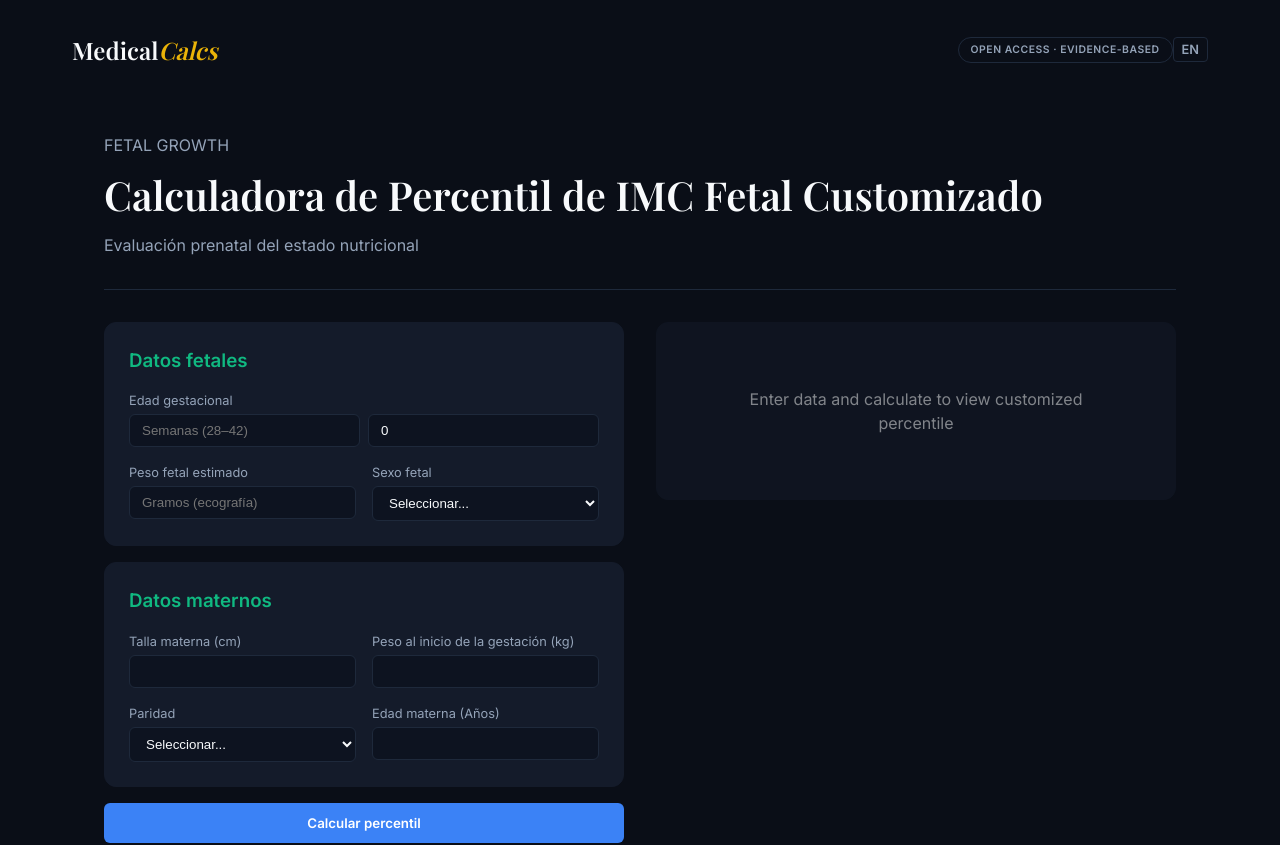
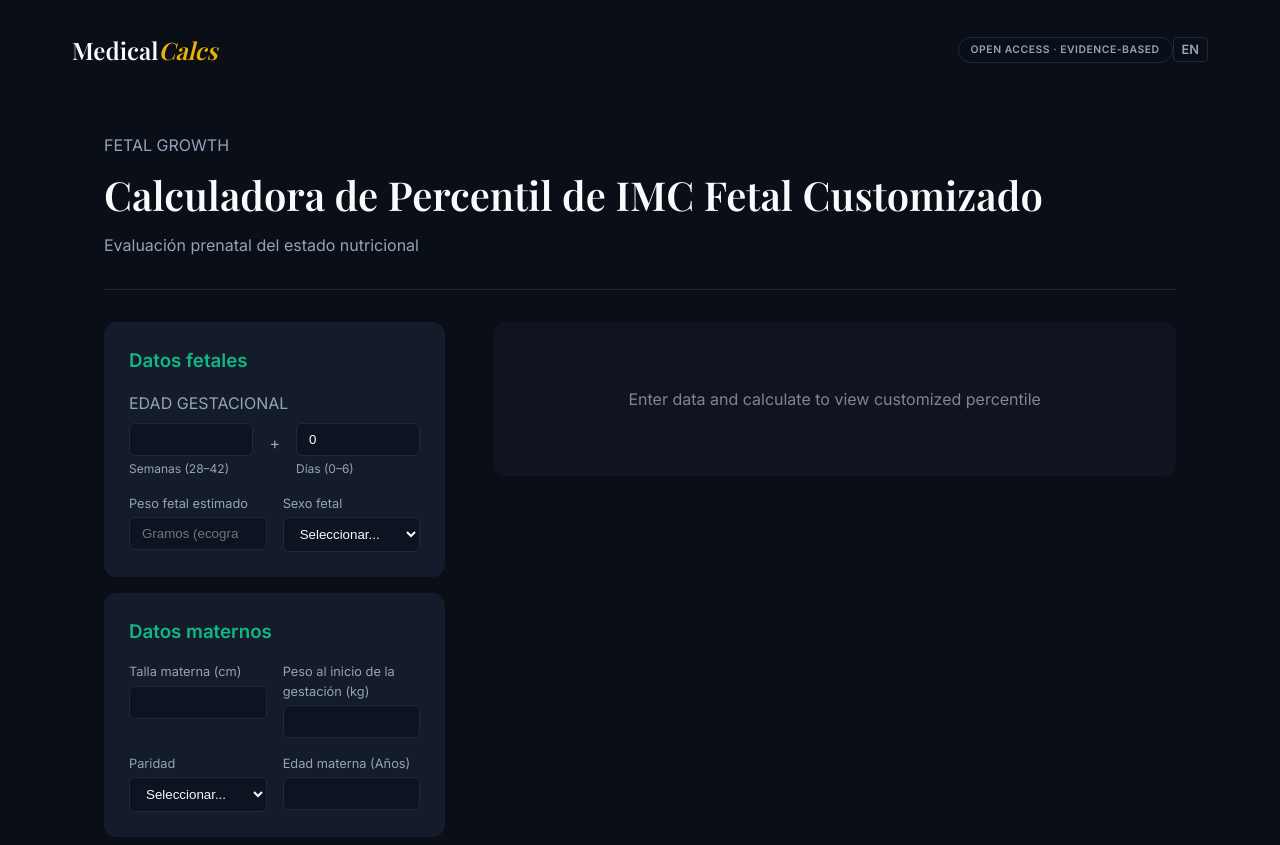
Before and after one commit to ginejuan/MedicalCalcs, a React (Vite) app: page /fetal-bmi in a window 1280 px wide. Shown: the top 845 px of the page. Built offline with nearby package versions, Linux system fonts and the light colour scheme; a web font is replaced by a local one.

Commit message:
style: adjust layout proportions, fix Weeks/Days input UI, and make chart background white

```diff
--- a/src/components/ui/PercentileChart.tsx
+++ b/src/components/ui/PercentileChart.tsx
@@ -23,6 +23,18 @@ ChartJS.register(
   Legend,
   Filler
 );
+
+const whiteBackgroundPlugin = {
+  id: 'customCanvasBackgroundColor',
+  beforeDraw: (chart: any, args: any, options: any) => {
+    const {ctx} = chart;
+    ctx.save();
+    ctx.globalCompositeOperation = 'destination-over';
+    ctx.fillStyle = options.color || '#white';
+    ctx.fillRect(0, 0, chart.width, chart.height);
+    ctx.restore();
+  }
+};
 
 interface PercentileChartProps {
   gaValues: number[];
@@ -134,6 +146,9 @@ export const PercentileChart: React.FC<PercentileChartProps> = ({
           label: (ctx: any) => (ctx.raw === null ? undefined : `${ctx.dataset.label}: ${ctx.raw}`),
         },
       },
+      customCanvasBackgroundColor: {
+        color: 'white',
+      }
     },
     scales: {
       x: {
@@ -150,8 +165,8 @@ export const PercentileChart: React.FC<PercentileChartProps> = ({
   };
 
   return (
-    <div style={{ position: 'relative', width: '100%', height: '400px' }}>
-      <Line ref={chartRef} id="percentile-chart-canvas" data={data} options={options} />
+    <div style={{ position: 'relative', width: '100%', height: '350px' }}>
+      <Line ref={chartRef} id="percentile-chart-canvas" data={data} options={options} plugins={[whiteBackgroundPlugin]} />
     </div>
   );
 };
--- a/src/pages/FetalBmiCalculator.tsx
+++ b/src/pages/FetalBmiCalculator.tsx
@@ -101,7 +101,7 @@ export const FetalBmiCalculator: React.FC = () => {
         </Typography>
       </div>
 
-      <div style={{ display: 'grid', gridTemplateColumns: 'minmax(300px, 1fr) minmax(300px, 1fr)', gap: 'var(--space-xl)', alignItems: 'start' }}>
+      <div style={{ display: 'grid', gridTemplateColumns: 'minmax(300px, 1fr) 2fr', gap: 'var(--space-2xl)', alignItems: 'start' }}>
 
         {/* INPUTS COLUMN */}
         <div style={{ display: 'flex', flexDirection: 'column', gap: 'var(--space-md)' }}>
@@ -111,10 +111,17 @@ export const FetalBmiCalculator: React.FC = () => {
 
             <div style={{ display: 'grid', gridTemplateColumns: '1fr 1fr', gap: 'var(--space-md)' }}>
               <div style={{ gridColumn: '1 / -1' }}>
-                <label style={{ display: 'block', fontSize: '0.8rem', color: 'var(--color-text-secondary)', marginBottom: '4px' }}>{t('lbl_ga')}</label>
-                <div style={{ display: 'flex', gap: 'var(--space-sm)' }}>
-                  <input type="number" placeholder={t('unit_weeks_28')} value={weeks} onChange={e => setWeeks(e.target.value === '' ? '' : Number(e.target.value))} style={inputStyle} />
-                  <input type="number" placeholder={t('unit_days')} value={days} onChange={e => setDays(e.target.value === '' ? '' : Number(e.target.value))} style={inputStyle} />
+                <Typography variant="caption" style={{ display: 'block', color: 'var(--color-text-secondary)', marginBottom: '8px', textTransform: 'uppercase' }}>{t('lbl_ga')}</Typography>
+                <div style={{ display: 'flex', gap: 'var(--space-md)' }}>
+                  <div style={{ flex: 1 }}>
+                    <input type="number" value={weeks} onChange={e => setWeeks(e.target.value === '' ? '' : Number(e.target.value))} style={inputStyle} />
+                    <span style={{ display: 'block', fontSize: '0.75rem', color: 'var(--color-text-secondary)', marginTop: '4px' }}>{t('unit_weeks_28')}</span>
+                  </div>
+                  <div style={{ display: 'flex', alignItems: 'center', color: 'var(--color-text-secondary)', marginTop: '-15px' }}>+</div>
+                  <div style={{ flex: 1 }}>
+                    <input type="number" value={days} onChange={e => setDays(e.target.value === '' ? '' : Number(e.target.value))} style={inputStyle} />
+                    <span style={{ display: 'block', fontSize: '0.75rem', color: 'var(--color-text-secondary)', marginTop: '4px' }}>{t('unit_days')}</span>
+                  </div>
                 </div>
               </div>
 
--- a/src/pages/FetalWeightCalculator.tsx
+++ b/src/pages/FetalWeightCalculator.tsx
@@ -100,7 +100,7 @@ export const FetalWeightCalculator: React.FC = () => {
         </Typography>
       </div>
 
-      <div style={{ display: 'grid', gridTemplateColumns: 'minmax(300px, 1fr) minmax(300px, 1fr)', gap: 'var(--space-xl)', alignItems: 'start' }}>
+      <div style={{ display: 'grid', gridTemplateColumns: 'minmax(300px, 1fr) 2fr', gap: 'var(--space-2xl)', alignItems: 'start' }}>
 
         {/* INPUTS COLUMN */}
         <div style={{ display: 'flex', flexDirection: 'column', gap: 'var(--space-md)' }}>
@@ -110,10 +110,17 @@ export const FetalWeightCalculator: React.FC = () => {
 
             <div style={{ display: 'grid', gridTemplateColumns: '1fr 1fr', gap: 'var(--space-md)' }}>
               <div style={{ gridColumn: '1 / -1' }}>
-                <label style={{ display: 'block', fontSize: '0.8rem', color: 'var(--color-text-secondary)', marginBottom: '4px' }}>{t('lbl_ga')}</label>
-                <div style={{ display: 'flex', gap: 'var(--space-sm)' }}>
-                  <input type="number" placeholder={t('unit_weeks_28')} value={weeks} onChange={e => setWeeks(e.target.value === '' ? '' : Number(e.target.value))} style={inputStyle} />
-                  <input type="number" placeholder={t('unit_days')} value={days} onChange={e => setDays(e.target.value === '' ? '' : Number(e.target.value))} style={inputStyle} />
+                <Typography variant="caption" style={{ display: 'block', color: 'var(--color-text-secondary)', marginBottom: '8px', textTransform: 'uppercase' }}>{t('lbl_ga')}</Typography>
+                <div style={{ display: 'flex', gap: 'var(--space-md)' }}>
+                  <div style={{ flex: 1 }}>
+                    <input type="number" value={weeks} onChange={e => setWeeks(e.target.value === '' ? '' : Number(e.target.value))} style={inputStyle} />
+                    <span style={{ display: 'block', fontSize: '0.75rem', color: 'var(--color-text-secondary)', marginTop: '4px' }}>{t('unit_weeks_28')}</span>
+                  </div>
+                  <div style={{ display: 'flex', alignItems: 'center', color: 'var(--color-text-secondary)', marginTop: '-15px' }}>+</div>
+                  <div style={{ flex: 1 }}>
+                    <input type="number" value={days} onChange={e => setDays(e.target.value === '' ? '' : Number(e.target.value))} style={inputStyle} />
+                    <span style={{ display: 'block', fontSize: '0.75rem', color: 'var(--color-text-secondary)', marginTop: '4px' }}>{t('unit_days')}</span>
+                  </div>
                 </div>
               </div>
 
--- a/src/pages/Intergrowth21Calculator.tsx
+++ b/src/pages/Intergrowth21Calculator.tsx
@@ -100,7 +100,7 @@ export const Intergrowth21Calculator: React.FC = () => {
         </Typography>
       </div>
 
-      <div style={{ display: 'grid', gridTemplateColumns: 'minmax(300px, 1fr) minmax(300px, 1fr)', gap: 'var(--space-xl)', alignItems: 'start' }}>
+      <div style={{ display: 'grid', gridTemplateColumns: 'minmax(300px, 1fr) 2fr', gap: 'var(--space-2xl)', alignItems: 'start' }}>
 
         {/* INPUTS COLUMN */}
         <div style={{ display: 'flex', flexDirection: 'column', gap: 'var(--space-md)' }}>
@@ -109,11 +109,18 @@ export const Intergrowth21Calculator: React.FC = () => {
             <Typography variant="h3" className="text-green" style={{ marginBottom: 'var(--space-md)' }}>{t('h_data')}</Typography>
 
             <div style={{ display: 'grid', gridTemplateColumns: '1fr', gap: 'var(--space-md)' }}>
-              <div>
-                <label style={{ display: 'block', fontSize: '0.8rem', color: 'var(--color-text-secondary)', marginBottom: '4px' }}>{t('lbl_ga')}</label>
-                <div style={{ display: 'flex', gap: 'var(--space-sm)' }}>
-                  <input type="number" placeholder={t('unit_weeks_33')} value={weeks} onChange={e => setWeeks(e.target.value === '' ? '' : Number(e.target.value))} style={inputStyle} />
-                  <input type="number" placeholder={t('unit_days')} value={days} onChange={e => setDays(e.target.value === '' ? '' : Number(e.target.value))} style={inputStyle} />
+              <div style={{ gridColumn: '1 / -1' }}>
+                <Typography variant="caption" style={{ display: 'block', color: 'var(--color-text-secondary)', marginBottom: '8px', textTransform: 'uppercase' }}>{t('lbl_ga')}</Typography>
+                <div style={{ display: 'flex', gap: 'var(--space-md)' }}>
+                  <div style={{ flex: 1 }}>
+                    <input type="number" value={weeks} onChange={e => setWeeks(e.target.value === '' ? '' : Number(e.target.value))} style={inputStyle} />
+                    <span style={{ display: 'block', fontSize: '0.75rem', color: 'var(--color-text-secondary)', marginTop: '4px' }}>{t('unit_weeks_33')}</span>
+                  </div>
+                  <div style={{ display: 'flex', alignItems: 'center', color: 'var(--color-text-secondary)', marginTop: '-15px' }}>+</div>
+                  <div style={{ flex: 1 }}>
+                    <input type="number" value={days} onChange={e => setDays(e.target.value === '' ? '' : Number(e.target.value))} style={inputStyle} />
+                    <span style={{ display: 'block', fontSize: '0.75rem', color: 'var(--color-text-secondary)', marginTop: '4px' }}>{t('unit_days')}</span>
+                  </div>
                 </div>
               </div>
 
```
